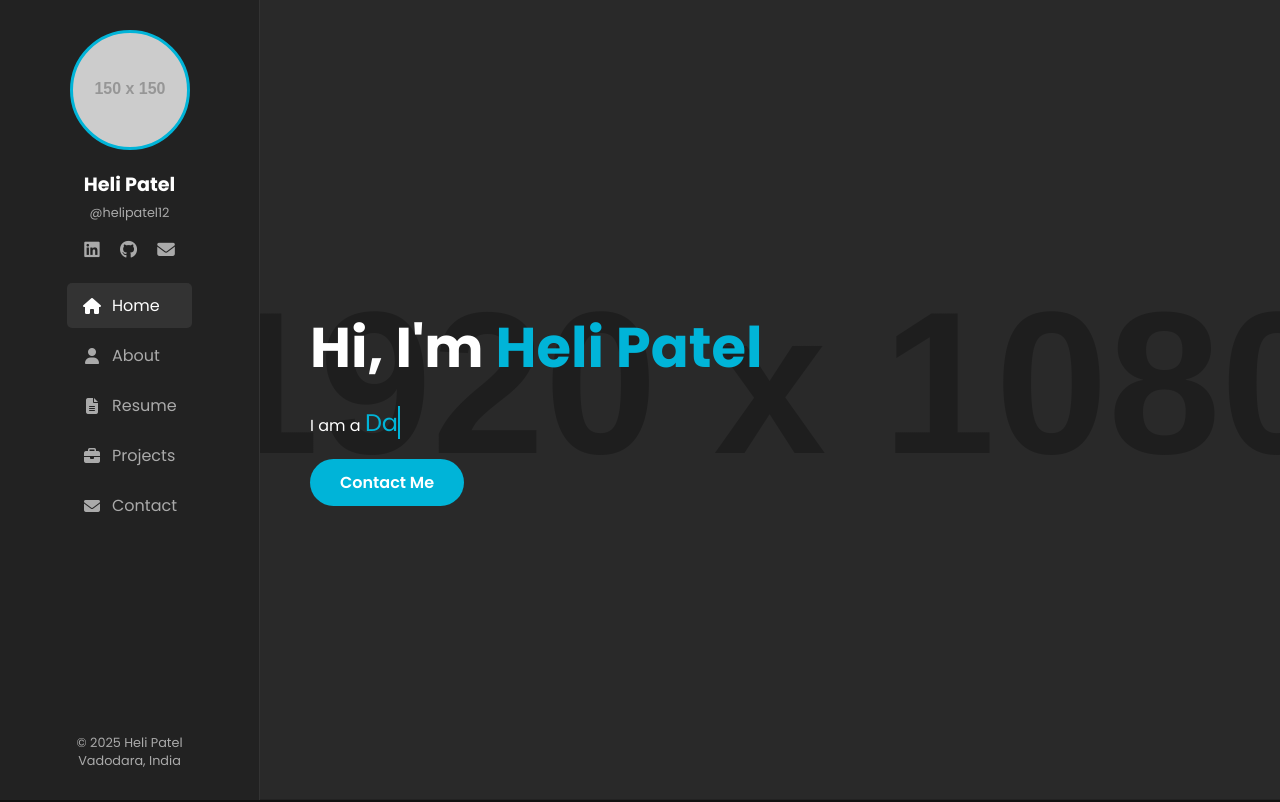
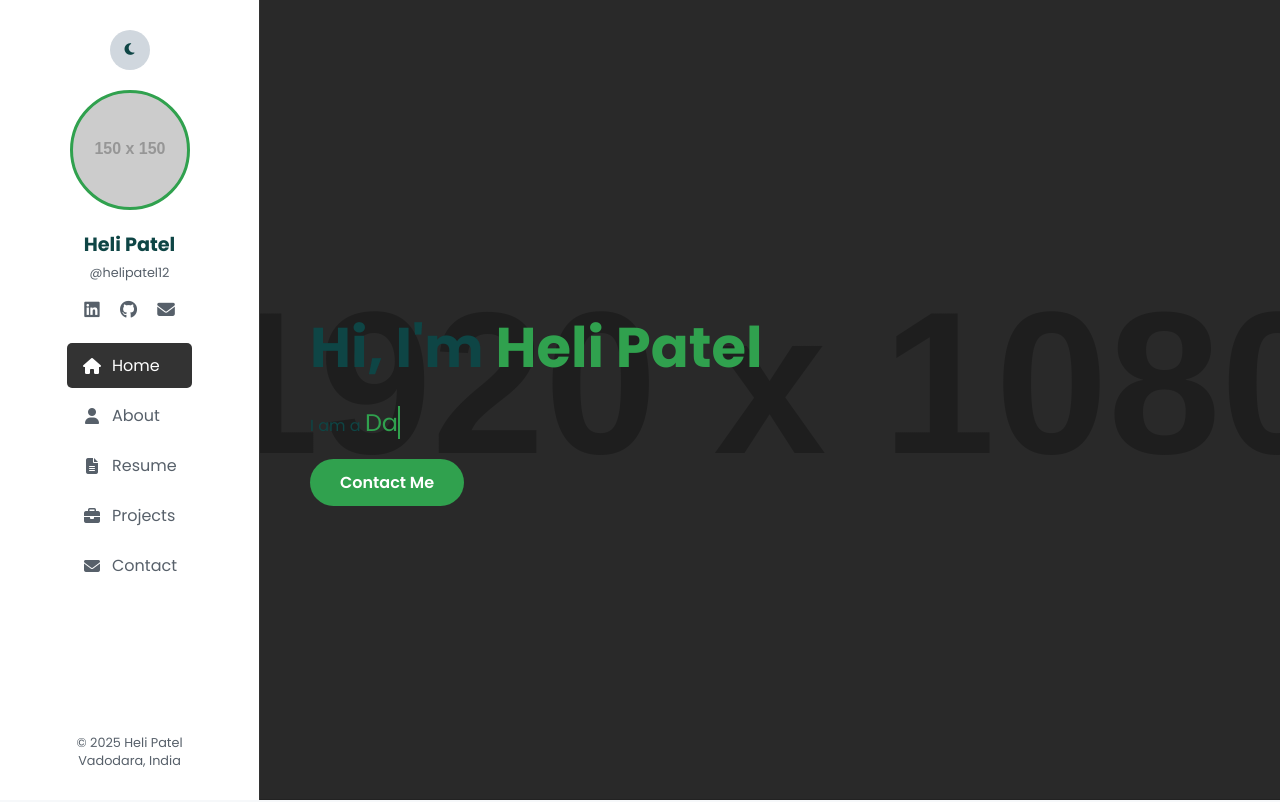
Before and after one commit to helipatel12/helipatel12.github.io, a plain HTML site: page index.html in a window 1280 px wide. Shown: the top 802 px of the page. Drawn offline with Linux system fonts and the light colour scheme; placeholder pictures from the web are drawn by us.

Commit message:
protfoilo

```diff
--- a/index.html
+++ b/index.html
@@ -15,6 +15,9 @@
     </button>
 
     <header class="sidebar">
+        <button class="theme-toggle" id="theme-switch" title="Toggle Light/Dark Mode">
+            <i class="fas fa-moon"></i>
+        </button>
         <div class="profile-img"></div>
         <h2>Heli Patel</h2>
         <span class="handle">@helipatel12</span>
--- a/script.js
+++ b/script.js
@@ -66,3 +66,34 @@ navLinks.forEach(link => {
         }
     });
 });
+
+
+
+
+
+// Theme Toggle Logic
+const themeSwitch = document.getElementById('theme-switch');
+const currentTheme = localStorage.getItem('theme');
+
+// Set theme on initial load
+if (currentTheme === 'dark') {
+    document.documentElement.setAttribute('data-theme', 'dark');
+    themeSwitch.innerHTML = '<i class="fas fa-sun"></i>';
+} else {
+    document.documentElement.setAttribute('data-theme', 'light');
+    themeSwitch.innerHTML = '<i class="fas fa-moon"></i>';
+}
+
+themeSwitch.addEventListener('click', () => {
+    let theme = document.documentElement.getAttribute('data-theme');
+
+    if (theme === 'dark') {
+        document.documentElement.setAttribute('data-theme', 'light');
+        localStorage.setItem('theme', 'light');
+        themeSwitch.innerHTML = '<i class="fas fa-moon"></i>';
+    } else {
+        document.documentElement.setAttribute('data-theme', 'dark');
+        localStorage.setItem('theme', 'dark');
+        themeSwitch.innerHTML = '<i class="fas fa-sun"></i>';
+    }
+});
--- a/style.css
+++ b/style.css
@@ -1,10 +1,52 @@
+/* Define Theme Colors */
 :root {
-    --primary-color: #00b4d8; /* Blue accent color */
+    /* Light Theme - Refined GitHub Emerald */
+    --primary-color: #30A14E;    /* Bold Green for accents */
+    --dark-bg: #F6F8FA;         /* Slightly cooler light gray for page bg */
+    --secondary-bg: #ffffff;    /* Pure white for Sidebar and Cards */
+    --text-color: #0E4545;      /* Very dark teal for readability */
+    --text-muted: #57606a;      /* Neutral gray-teal for descriptions */
+    --border-color: #d0d7de;    /* Subtle neutral border */
+    --accent-cyan: #25A0A7;     /* Secondary accent for links */
+    --sidebar-width: 260px;
+}
+
+[data-theme="dark"] {
+    /* Dark Theme */
+    --primary-color: #00b4d8;
     --dark-bg: #111;
     --secondary-bg: #222;
     --text-color: #fff;
     --text-muted: #aaa;
-    --sidebar-width: 260px;
+    --border-color: #333;
+    --accent-color: #00b4d8;
+}
+
+/* Update general styles to use the new border variable */
+.sidebar {
+    background-color: var(--secondary-bg);
+    border-right: 1px solid var(--border-color);
+}
+
+.nav-menu a:hover, .nav-menu a.active {
+    background-color: var(--border-color);
+}
+
+/* Theme Toggle Button Style */
+.theme-toggle {
+    background: var(--border-color);
+    color: var(--text-color);
+    border: none;
+    padding: 10px;
+    border-radius: 50%;
+    cursor: pointer;
+    margin-bottom: 20px;
+    width: 40px;
+    height: 40px;
+    display: flex;
+    align-items: center;
+    justify-content: center;
+    transition: 0.3s;
 }
 
 * {
```
